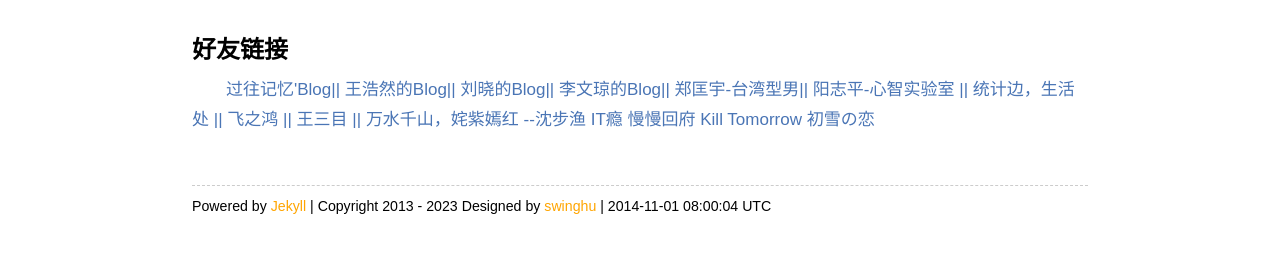
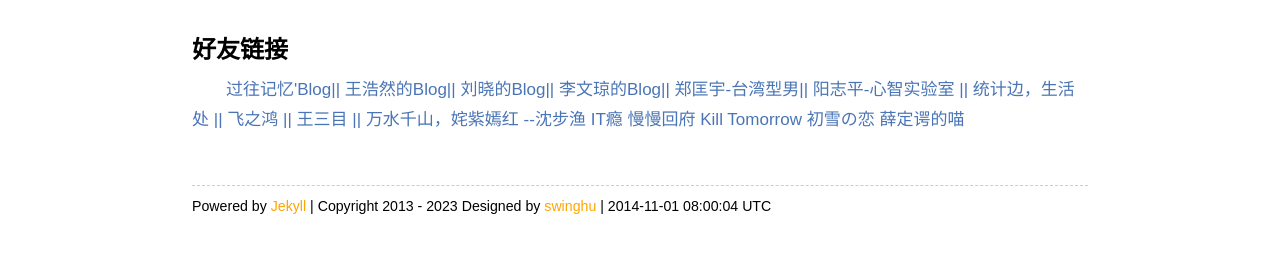
Before and after one commit to swinghu/swinghu.github.com, a Jekyll site: the page built from about.md, in a window 1280 px wide. Shown: the part 512-765 px from the top of the page. Built offline with Jekyll 4.4.1, drawn with Linux system fonts in a browser that asks for light colours.

Commit message:
add new friend link

```diff
--- a/about.md
+++ b/about.md
@@ -35,6 +35,7 @@ title: about
 			<a href="http://littlewitchboudoir.blog.163.com/" title="http://littlewitchboudoir.blog.163.com/" target="_blank"> 慢慢回府</a>
 			<a href="http://ralral.net/" title="http://ralral.net/" target="_blank"> Kill Tomorrow</a>
 			<a href="http://snowxh.in/" title="http://snowxh.in/" target="_blank"> 初雪の恋</a>
+			<a href="http://miaotown.com/" title="http://miaotown.com/" target="_blank"> 薛定谔的喵 </a>
         </div>
    </dd>
 </dl>
```
